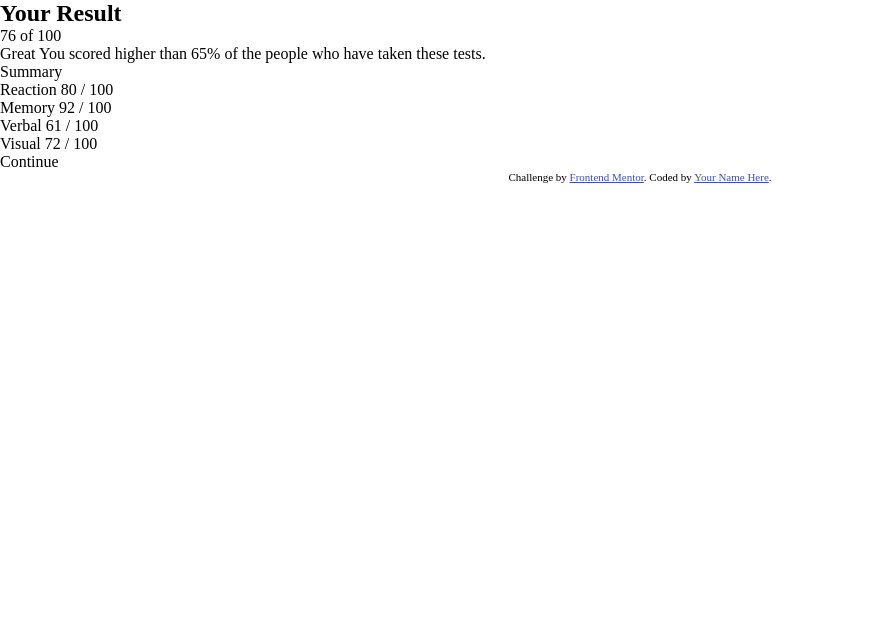
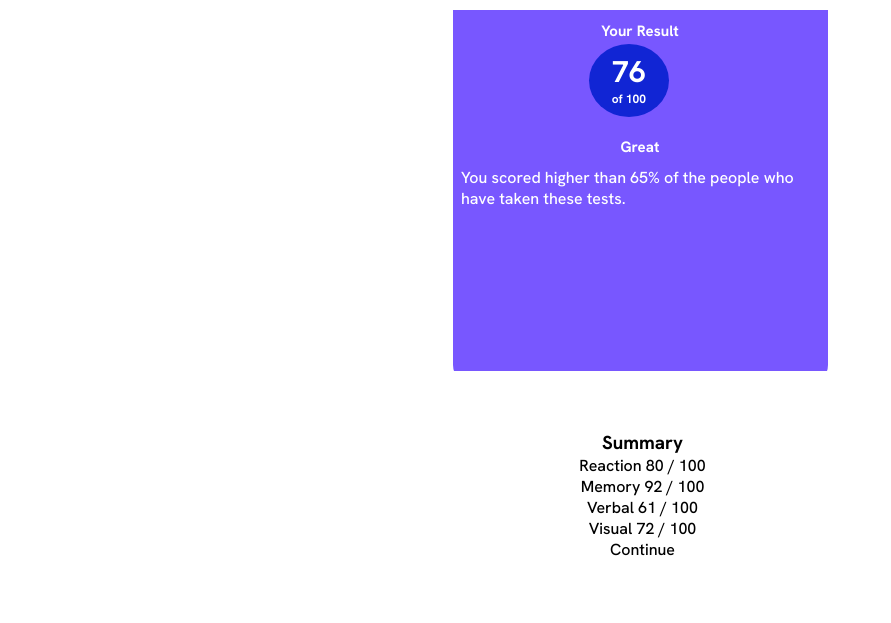
Before and after one commit to Whitneyjoymuchira/frontend-mentor--result-summary-component, a plain HTML site: page index.html in a window 1280 px wide. Shown: the whole page, without its empty margins (0-891 px from the left). Drawn offline with Linux system fonts and the light colour scheme.

Commit message:
styled card component

```diff
--- a/index.html
+++ b/index.html
@@ -18,21 +18,23 @@
   <div class="header"> <h2>Your Result</h2>
   </div>
   <div class="average-score">
-    76
-    of 100
+    <h4 class="average">76
+      <label for="di"><p class="of-total">of 100</p></label>
+
+
   </div>
 
 
 <div class="message">
-  <p> Great
-    You scored higher than 65% of the people who have taken these tests.</p>
+  <h5 class="great">Great</h5>
+  <p class="paragraph">You scored higher than 65% of the people who have taken these tests. </p>
 </div>
 
 </div>
 <div class="summary-class">
-  <div class="summary">
-    Summary
-  </div>
+
+     <h3 class="title">Summary</h3>
+
 
 <div class="scores">
   <div class="individual-score"> Reaction
@@ -50,9 +52,5 @@
 </div>
 </div>
 
-  <div class="attribution">
-    Challenge by <a href="https://www.frontendmentor.io?ref=challenge" target="_blank">Frontend Mentor</a>.
-    Coded by <a href="#">Your Name Here</a>.
-  </div>
 </body>
 </html>
--- a/style.css
+++ b/style.css
@@ -6,7 +6,7 @@
 --orangey-yellow: hsl(39, 100%, 56%);
 --green-teal: hsl(166, 100%, 37%);
 --cobalt-blue: hsl(234, 85%, 45%);
---light-slate-blue: hsl(252, 100%, 67%);
+--light-slate-blue: hsla(252, 100%, 67%,30);
 --light-royal-blue : hsl(241, 81%, 54%);
 --violet-blue:hsla(256, 72%, 46%, 1);
 --white: hsl(0, 0%, 100%);
@@ -21,12 +21,88 @@
     padding: 0;
     box-sizing: border-box;
 }
+body{
+    font-family: 'Hanken Grotesk', sans-serif;
+    display: flex;
+    flex-direction: row;
+    justify-content: center;
+    align-items: center;
+    margin: 10px;
+
+}
+.result{
+    background-color: var(--light-slate-blue);
+    max-width: 375px;
+    padding: 0.7rem  0.4rem 1.8rem ;
+    border: none;
+    border-bottom-left-radius: 20px;
+    border-bottom-right-radius: 20px;
+    position: relative;
+    min-width: 375px;
+    min-height: 375px;
+
+}
+
+.header{
+    text-align: center;
+    margin: 5px;
+    margin-top: 3px;
+    color: var(--white);
+    font-weight: 300;
+    font-size: 10px;
+    line-height: 1;
+}
+.average{
+    border-radius: 50%;
+    color: var(--white);
+    background-color: var(--cobalt-blue);
+    padding: 8px 12px ;
+    text-align: center;
+    display: flex;
+    justify-content: center;
+    flex-direction: column;
+    align-items: center;
+    margin: 2px ;
+    margin-left: 130px;
+    max-width:80px;
+    max-height: 80px;
+
+}
+h4{
+    font-size: 30px;
+    font-weight: 700;
+    font-family: inherit;
+}
+.of-total{
+    color: var(--white);
+    font-size: 12px;
+    margin-bottom: 2px;
+    align-items: center;
+}
+.great{
+    text-align: center;
+    margin-top: 20px;
+    margin-bottom: 10px;
+    color: var(--white);
+    font-size: 15px;
+    font-family: inherit;
+}
+.paragraph{
+color:var(--white);
+margin-bottom: 5px;
+margin:2px;
+}
+
+.summary-class{
+    background-color:var(--white);
+    border-radius: -2px;
+    position: absolute;
+    padding: 3.7rem;
+    text-align: center;
+    top:23.2rem;
+    border-top-style: 4px groove #333333;
+    border:5px;
+    min-width: 380px;
 
 
-
-
-
-
-
-.attribution { font-size: 11px; text-align: center; }
-    .attribution a { color: hsl(228, 45%, 44%); }
+}
```
